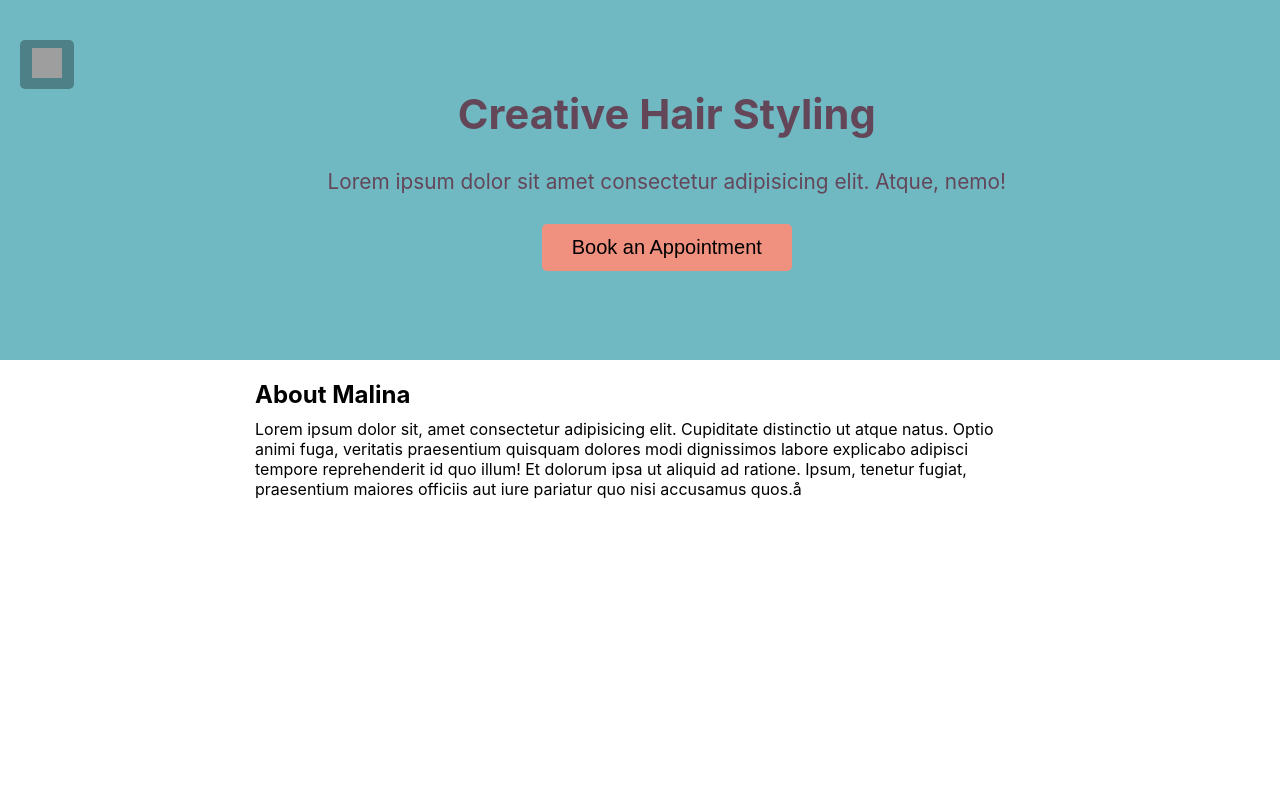
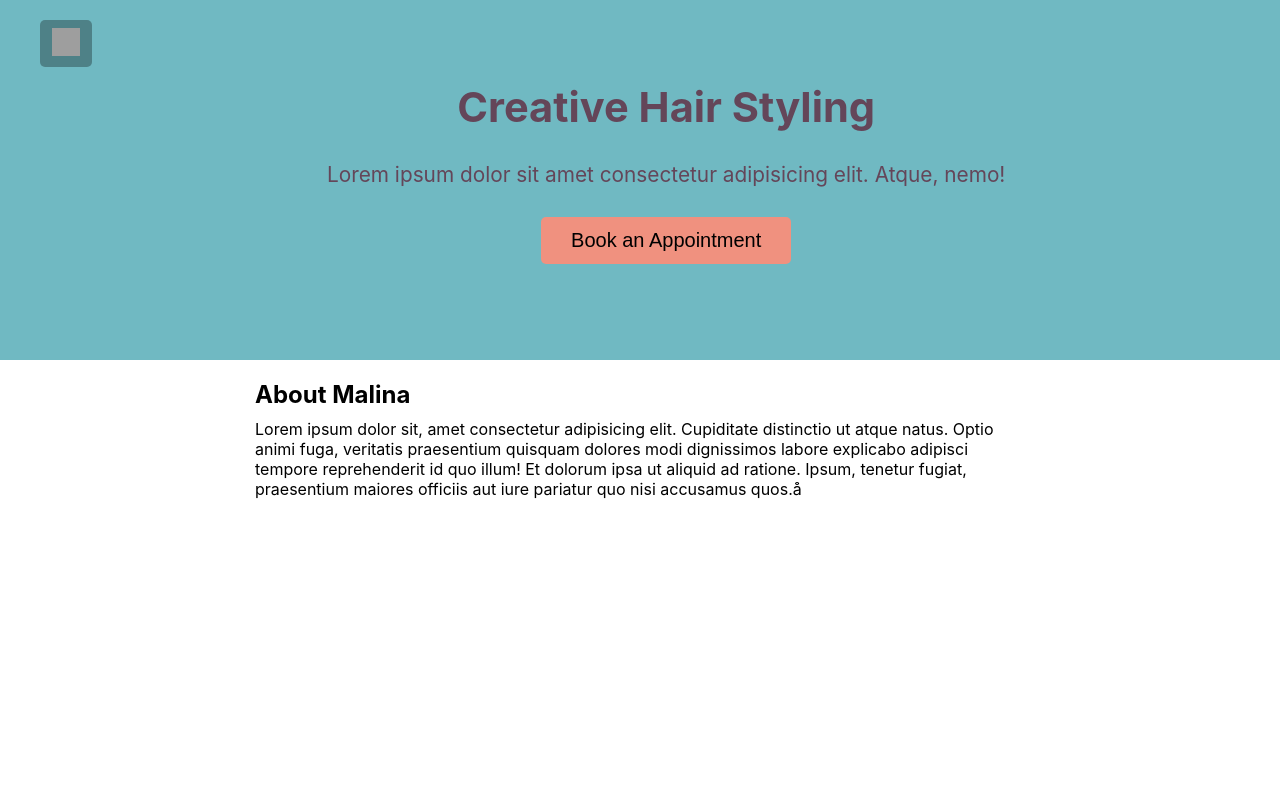
Before and after one commit to RobbieProkop/malina-hair, a Next.js app: page / in a window 1280 px wide. Shown: the top 800 px of the page. Built offline with nearby package versions, Linux system fonts and the light colour scheme; grey boxes are pictures that could not be loaded.

Commit message:
remove top padding on header

```diff
--- a/styles/globals.scss
+++ b/styles/globals.scss
@@ -55,11 +55,10 @@ header {
   color: $text-color;
   font-size: 130%;
   position: relative;
-  padding: 40px 15px;
+  padding: 0 40px 15px;
   text-align: center;
   display: flex;
   align-items: center;
-  // justify-content: center;
   height: 45vh;
 
   .toggle {
```
